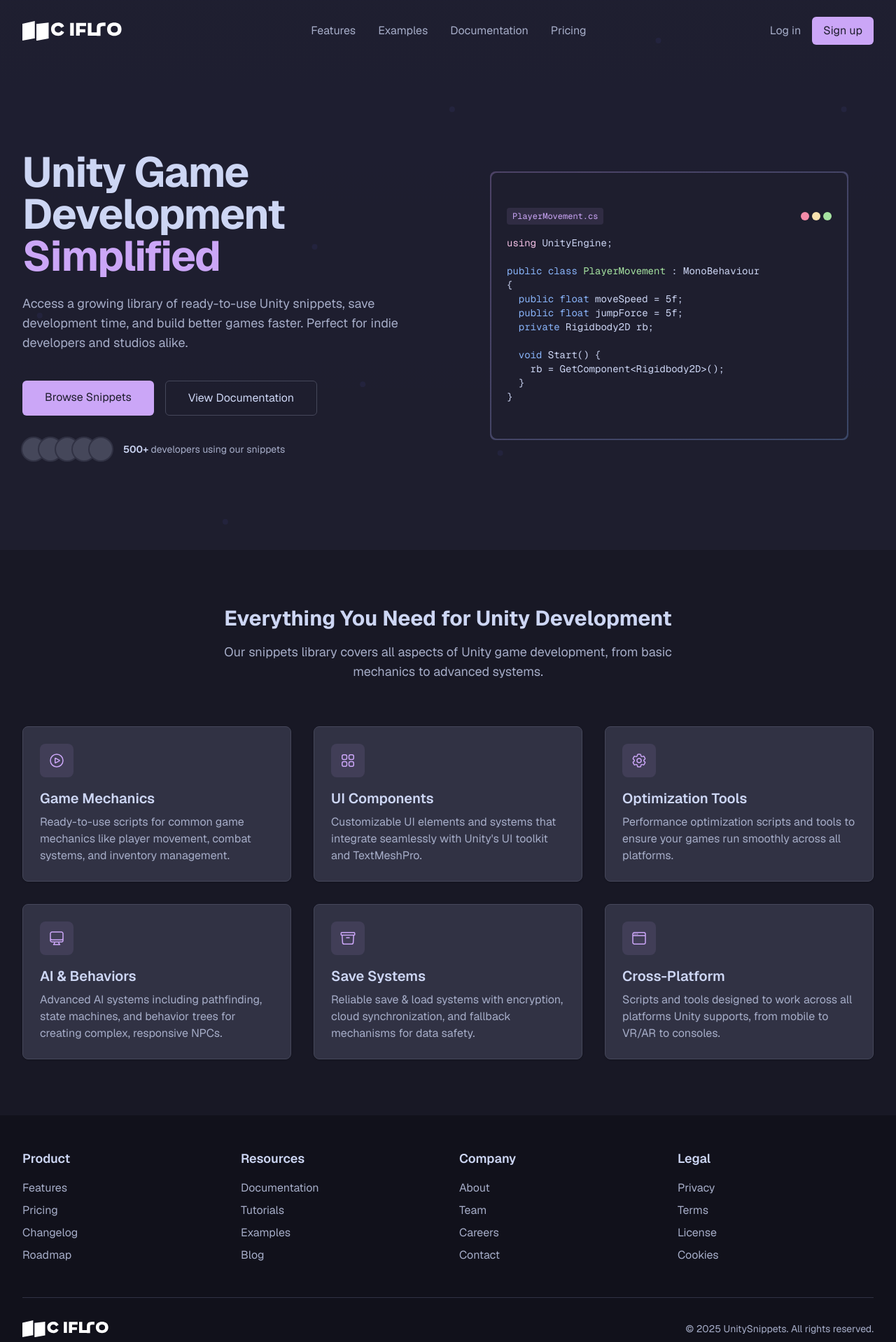
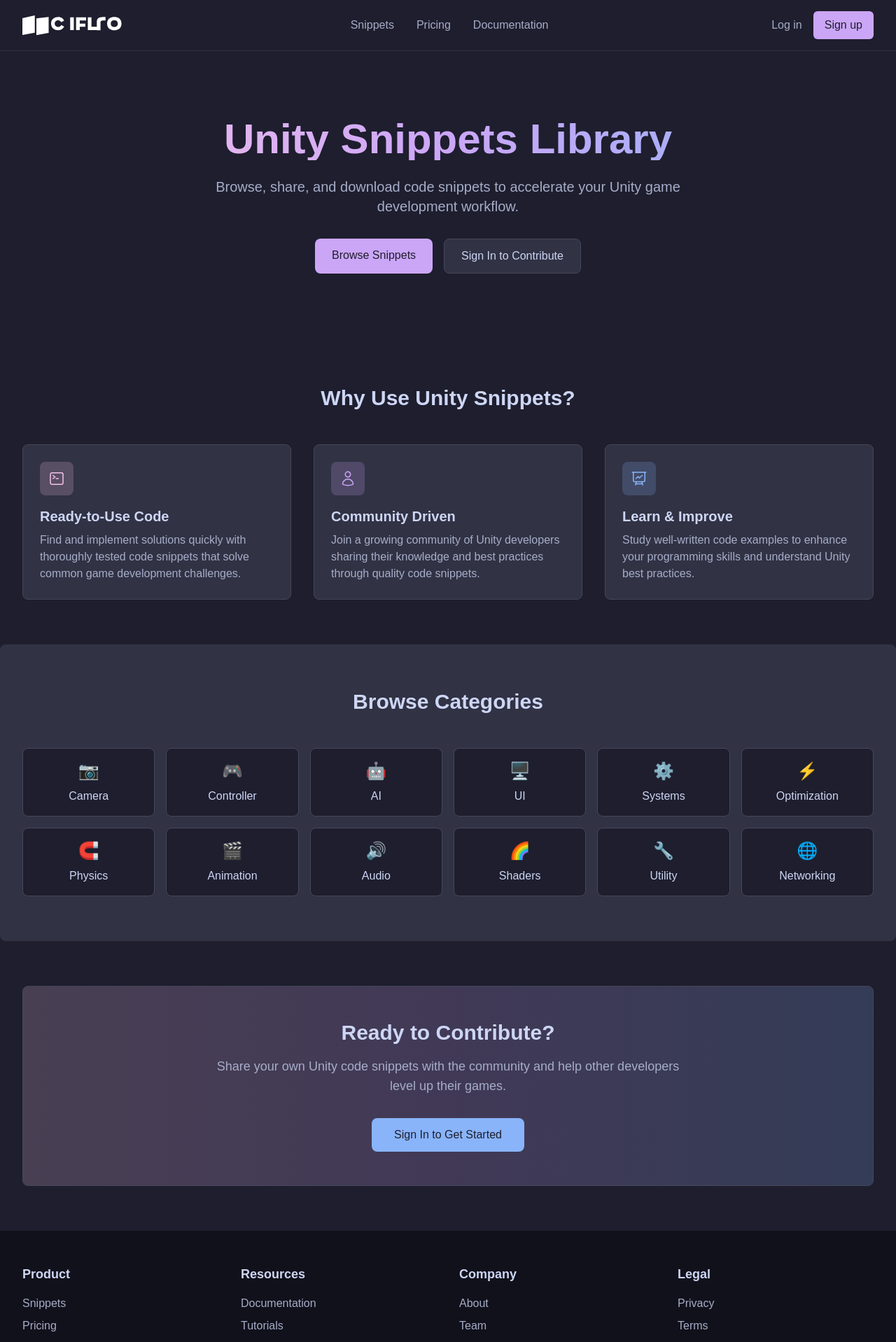
Before and after one commit to UnitySnippets/project-web, a Next.js app in the folder frontend/: page / in a window 1280 px wide. Shown: the top 1918 px of the page at 70% size. Built offline with nearby package versions, Linux system fonts and the light colour scheme.

Commit message:
Add home page implementation

```diff
--- a/frontend/app/page.tsx
+++ b/frontend/app/page.tsx
@@ -1,296 +1,133 @@
-import Image from "next/image";
-import Link from "next/link";
+import Link from 'next/link';
+import Header from './components/Header';
+import Footer from './components/Footer';
 
 export default function Home() {
   return (
-    <div className="min-h-screen font-[family-name:var(--font-geist-sans)] bg-[#1e1e2e] text-[#cdd6f4]">
+    <div className="min-h-screen bg-[#1e1e2e] text-[#cdd6f4]">
+      <Header />
+
       {/* Hero Section */}
-      <div className="relative overflow-hidden">
-        {/* Background */}
-        <div className="absolute inset-0 z-0">
-          <Image
-            src="/hero-bg.svg"
-            alt="Background pattern"
-            fill
-            priority
-            className="object-cover opacity-30"
-          />
-        </div>
-
-        {/* Header */}
-        <header className="relative z-10 max-w-7xl mx-auto px-4 sm:px-6 lg:px-8 py-6">
-          <div className="flex justify-between items-center">
-            <div className="flex items-center">
-              <Image
-                src="/logo.svg"
-                alt="UnitySnippets Logo"
-                width={150}
-                height={32}
-                priority
-                className="invert"
-              />
-            </div>
-            <nav className="hidden md:flex space-x-8">
-              <Link href="#features" className="text-[#a6adc8] hover:text-[#b4befe] transition duration-200">
-                Features
-              </Link>
-              <Link href="#examples" className="text-[#a6adc8] hover:text-[#b4befe] transition duration-200">
-                Examples
-              </Link>
-              <Link href="#docs" className="text-[#a6adc8] hover:text-[#b4befe] transition duration-200">
-                Documentation
-              </Link>
-              <Link href="#pricing" className="text-[#a6adc8] hover:text-[#b4befe] transition duration-200">
-                Pricing
-              </Link>
-            </nav>
-            <div className="hidden md:flex items-center space-x-4">
-              <Link
-                href="/login"
-                className="text-[#a6adc8] hover:text-[#b4befe] transition duration-200"
-              >
-                Log in
-              </Link>
-              <Link
-                href="/signup"
-                className="bg-[#cba6f7] hover:bg-[#b4befe] text-[#1e1e2e] px-4 py-2 rounded-md transition duration-200"
-              >
-                Sign up
-              </Link>
-            </div>
-            <button className="md:hidden text-[#a6adc8] hover:text-[#b4befe]">
-              <svg xmlns="http://www.w3.org/2000/svg" fill="none" viewBox="0 0 24 24" strokeWidth={1.5} stroke="currentColor" className="w-6 h-6">
-                <path strokeLinecap="round" strokeLinejoin="round" d="M3.75 6.75h16.5M3.75 12h16.5m-16.5 5.25h16.5" />
-              </svg>
-            </button>
-          </div>
-        </header>
-
-        {/* Hero Content */}
-        <div className="relative z-10 max-w-7xl mx-auto px-4 sm:px-6 lg:px-8 py-24 md:py-32">
-          <div className="grid md:grid-cols-2 gap-12 items-center">
-            <div>
-              <h1 className="text-4xl md:text-5xl lg:text-6xl font-bold tracking-tight text-[#cdd6f4]">
-                Unity Game Development
-                <span className="text-[#cba6f7]"> Simplified</span>
+      <section className="py-16 md:py-24 px-4 sm:px-6 lg:px-8 max-w-7xl mx-auto">
+        <div className="text-center">
+          <h1 className="text-4xl md:text-5xl lg:text-6xl font-bold mb-6 bg-gradient-to-r from-[#f5c2e7] via-[#cba6f7] to-[#89b4fa] text-transparent bg-clip-text">
+            Unity Snippets Library
           </h1>
-              <p className="mt-6 text-lg text-[#a6adc8] max-w-2xl">
-                Access a growing library of ready-to-use Unity snippets, save development time,
-                and build better games faster. Perfect for indie developers and studios alike.
+          <p className="text-xl max-w-3xl mx-auto mb-8 text-[#a6adc8]">
+            Browse, share, and download code snippets to accelerate your Unity game development workflow.
           </p>
-              <div className="mt-10 flex flex-col sm:flex-row gap-4">
+          <div className="flex flex-col sm:flex-row justify-center gap-4">
             <Link
               href="/snippets"
-                  className="bg-[#cba6f7] hover:bg-[#b4befe] text-[#1e1e2e] px-8 py-3 rounded-md text-center transition duration-200 flex-1 sm:flex-none"
+              className="px-6 py-3 bg-[#cba6f7] text-[#1e1e2e] font-medium rounded-lg hover:bg-[#f5c2e7] transition-colors duration-300"
             >
               Browse Snippets
             </Link>
             <Link
-                  href="/docs"
-                  className="border border-[#45475a] hover:border-[#b4befe] hover:text-[#b4befe] px-8 py-3 rounded-md text-center transition duration-200 flex-1 sm:flex-none"
+              href="/api/auth/signin"
+              className="px-6 py-3 bg-[#313244] text-[#cdd6f4] font-medium rounded-lg border border-[#45475a] hover:bg-[#45475a] transition-colors duration-300"
             >
-                  View Documentation
+              Sign In to Contribute
             </Link>
-              </div>
-              <div className="mt-8 flex items-center">
-                <div className="flex -space-x-2">
-                  {[1, 2, 3, 4, 5].map((i) => (
-                    <div
-                      key={i}
-                      className="inline-block h-8 w-8 rounded-full ring-2 ring-[#313244] bg-[#45475a]"
-                    />
-                  ))}
-                </div>
-                <p className="ml-4 text-sm text-[#a6adc8]">
-                  <span className="font-semibold text-[#cdd6f4]">500+</span> developers using our snippets
-                </p>
-              </div>
-            </div>
-            <div className="flex justify-center">
-              <div className="relative w-full max-w-lg h-64 md:h-96 bg-gradient-to-br from-[#cba6f7]/20 to-[#89b4fa]/20 backdrop-blur-md rounded-lg p-1">
-                <div className="absolute inset-0 bg-gradient-to-br from-[#cba6f7]/10 to-[#89b4fa]/10 rounded-lg" />
-                <div className="absolute inset-0.5 bg-[#1e1e2e] rounded-lg" />
-                <div className="absolute inset-0 flex items-center justify-center p-6">
-                  <div className="w-full space-y-4">
-                    <div className="flex items-center justify-between">
-                      <div className="bg-[#cba6f7]/10 rounded px-2 py-1 text-xs font-mono text-[#cba6f7]">
-                        PlayerMovement.cs
-                      </div>
-                      <div className="flex space-x-1">
-                        <div className="h-3 w-3 rounded-full bg-[#f38ba8]" />
-                        <div className="h-3 w-3 rounded-full bg-[#f9e2af]" />
-                        <div className="h-3 w-3 rounded-full bg-[#a6e3a1]" />
-                      </div>
-                    </div>
-                    <div className="text-xs md:text-sm font-mono text-[#cdd6f4] overflow-hidden">
-                      <p><span className="text-[#f5c2e7]">using</span> UnityEngine;</p>
-                      <p>&nbsp;</p>
-                      <p><span className="text-[#89b4fa]">public class</span> <span className="text-[#a6e3a1]">PlayerMovement</span> : MonoBehaviour</p>
-                      <p>&#123;</p>
-                      <p>&nbsp;&nbsp;<span className="text-[#89b4fa]">public float</span> moveSpeed = 5f;</p>
-                      <p>&nbsp;&nbsp;<span className="text-[#89b4fa]">public float</span> jumpForce = 5f;</p>
-                      <p>&nbsp;&nbsp;<span className="text-[#89b4fa]">private</span> Rigidbody2D rb;</p>
-                      <p>&nbsp;</p>
-                      <p>&nbsp;&nbsp;<span className="text-[#89b4fa]">void</span> Start() &#123;</p>
-                      <p>&nbsp;&nbsp;&nbsp;&nbsp;rb = GetComponent&lt;Rigidbody2D&gt;();</p>
-                      <p>&nbsp;&nbsp;&#125;</p>
-                      <p>&#125;</p>
-                    </div>
-                  </div>
-                </div>
-              </div>
-            </div>
-          </div>
-        </div>
-      </div>
-
-      {/* Feature Section */}
-      <section id="features" className="py-20 bg-[#181825]">
-        <div className="max-w-7xl mx-auto px-4 sm:px-6 lg:px-8">
-          <div className="text-center">
-            <h2 className="text-3xl font-bold text-[#cdd6f4]">
-              Everything You Need for Unity Development
-            </h2>
-            <p className="mt-4 text-lg text-[#a6adc8] max-w-2xl mx-auto">
-              Our snippets library covers all aspects of Unity game development,
-              from basic mechanics to advanced systems.
-            </p>
-          </div>
-
-          <div className="mt-16 grid gap-8 md:grid-cols-2 lg:grid-cols-3">
-            {features.map((feature, index) => (
-              <div
-                key={index}
-                className="bg-[#313244] p-6 rounded-lg shadow-sm border border-[#45475a]"
-              >
-                <div className="w-12 h-12 bg-[#cba6f7]/10 rounded-lg flex items-center justify-center text-[#cba6f7] mb-4">
-                  {feature.icon}
-                </div>
-                <h3 className="text-xl font-semibold text-[#cdd6f4]">{feature.title}</h3>
-                <p className="mt-2 text-[#a6adc8]">{feature.description}</p>
-              </div>
-            ))}
           </div>
         </div>
       </section>
 
-      {/* Footer */}
-      <footer className="bg-[#11111b] py-12">
-        <div className="max-w-7xl mx-auto px-4 sm:px-6 lg:px-8">
-          <div className="grid grid-cols-2 md:grid-cols-4 gap-8">
-            <div>
-              <h3 className="text-lg font-semibold mb-4 text-[#cdd6f4]">Product</h3>
-              <ul className="space-y-2">
-                <li><Link href="#" className="text-[#a6adc8] hover:text-[#b4befe] transition">Features</Link></li>
-                <li><Link href="#" className="text-[#a6adc8] hover:text-[#b4befe] transition">Pricing</Link></li>
-                <li><Link href="#" className="text-[#a6adc8] hover:text-[#b4befe] transition">Changelog</Link></li>
-                <li><Link href="#" className="text-[#a6adc8] hover:text-[#b4befe] transition">Roadmap</Link></li>
-              </ul>
+      {/* Features Section */}
+      <section className="py-16 px-4 sm:px-6 lg:px-8 max-w-7xl mx-auto">
+        <h2 className="text-3xl font-bold text-center mb-12 text-[#cdd6f4]">
+          Why Use Unity Snippets?
+        </h2>
+        <div className="grid md:grid-cols-3 gap-8">
+          <div className="bg-[#313244] p-6 rounded-lg border border-[#45475a]">
+            <div className="w-12 h-12 bg-[#f5c2e7]/20 flex items-center justify-center rounded-lg mb-4">
+              <svg xmlns="http://www.w3.org/2000/svg" fill="none" viewBox="0 0 24 24" strokeWidth={1.5} stroke="currentColor" className="w-6 h-6 text-[#f5c2e7]">
+                <path strokeLinecap="round" strokeLinejoin="round" d="M6.75 7.5l3 2.25-3 2.25m4.5 0h3m-9 8.25h13.5A2.25 2.25 0 0021 18V6a2.25 2.25 0 00-2.25-2.25H5.25A2.25 2.25 0 003 6v12a2.25 2.25 0 002.25 2.25z" />
+              </svg>
             </div>
-            <div>
-              <h3 className="text-lg font-semibold mb-4 text-[#cdd6f4]">Resources</h3>
-              <ul className="space-y-2">
-                <li><Link href="#" className="text-[#a6adc8] hover:text-[#b4befe] transition">Documentation</Link></li>
-                <li><Link href="#" className="text-[#a6adc8] hover:text-[#b4befe] transition">Tutorials</Link></li>
-                <li><Link href="#" className="text-[#a6adc8] hover:text-[#b4befe] transition">Examples</Link></li>
-                <li><Link href="#" className="text-[#a6adc8] hover:text-[#b4befe] transition">Blog</Link></li>
-              </ul>
+            <h3 className="text-xl font-semibold mb-2">Ready-to-Use Code</h3>
+            <p className="text-[#a6adc8]">
+              Find and implement solutions quickly with thoroughly tested code snippets that solve common game development challenges.
+            </p>
           </div>
-            <div>
-              <h3 className="text-lg font-semibold mb-4 text-[#cdd6f4]">Company</h3>
-              <ul className="space-y-2">
-                <li><Link href="#" className="text-[#a6adc8] hover:text-[#b4befe] transition">About</Link></li>
-                <li><Link href="#" className="text-[#a6adc8] hover:text-[#b4befe] transition">Team</Link></li>
-                <li><Link href="#" className="text-[#a6adc8] hover:text-[#b4befe] transition">Careers</Link></li>
-                <li><Link href="#" className="text-[#a6adc8] hover:text-[#b4befe] transition">Contact</Link></li>
-              </ul>
+
+          <div className="bg-[#313244] p-6 rounded-lg border border-[#45475a]">
+            <div className="w-12 h-12 bg-[#cba6f7]/20 flex items-center justify-center rounded-lg mb-4">
+              <svg xmlns="http://www.w3.org/2000/svg" fill="none" viewBox="0 0 24 24" strokeWidth={1.5} stroke="currentColor" className="w-6 h-6 text-[#cba6f7]">
+                <path strokeLinecap="round" strokeLinejoin="round" d="M15.75 6a3.75 3.75 0 11-7.5 0 3.75 3.75 0 017.5 0zM4.501 20.118a7.5 7.5 0 0114.998 0A17.933 17.933 0 0112 21.75c-2.676 0-5.216-.584-7.499-1.632z" />
+              </svg>
             </div>
-            <div>
-              <h3 className="text-lg font-semibold mb-4 text-[#cdd6f4]">Legal</h3>
-              <ul className="space-y-2">
-                <li><Link href="#" className="text-[#a6adc8] hover:text-[#b4befe] transition">Privacy</Link></li>
-                <li><Link href="#" className="text-[#a6adc8] hover:text-[#b4befe] transition">Terms</Link></li>
-                <li><Link href="#" className="text-[#a6adc8] hover:text-[#b4befe] transition">License</Link></li>
-                <li><Link href="#" className="text-[#a6adc8] hover:text-[#b4befe] transition">Cookies</Link></li>
-              </ul>
+            <h3 className="text-xl font-semibold mb-2">Community Driven</h3>
+            <p className="text-[#a6adc8]">
+              Join a growing community of Unity developers sharing their knowledge and best practices through quality code snippets.
+            </p>
+          </div>
+
+          <div className="bg-[#313244] p-6 rounded-lg border border-[#45475a]">
+            <div className="w-12 h-12 bg-[#89b4fa]/20 flex items-center justify-center rounded-lg mb-4">
+              <svg xmlns="http://www.w3.org/2000/svg" fill="none" viewBox="0 0 24 24" strokeWidth={1.5} stroke="currentColor" className="w-6 h-6 text-[#89b4fa]">
+                <path strokeLinecap="round" strokeLinejoin="round" d="M3.75 3v11.25A2.25 2.25 0 006 16.5h2.25M3.75 3h-1.5m1.5 0h16.5m0 0h1.5m-1.5 0v11.25A2.25 2.25 0 0118 16.5h-2.25m-7.5 0h7.5m-7.5 0l-1 3m8.5-3l1 3m0 0l.5 1.5m-.5-1.5h-9.5m0 0l-.5 1.5m.75-9l3-3 2.148 2.148A12.061 12.061 0 0116.5 7.605" />
+              </svg>
+            </div>
+            <h3 className="text-xl font-semibold mb-2">Learn & Improve</h3>
+            <p className="text-[#a6adc8]">
+              Study well-written code examples to enhance your programming skills and understand Unity best practices.
+            </p>
           </div>
         </div>
-          <div className="mt-12 pt-8 border-t border-[#313244] flex flex-col md:flex-row justify-between items-center">
-            <div className="flex items-center">
-              <Image
-                src="/logo.svg"
-                alt="UnitySnippets Logo"
-                width={130}
-                height={28}
-                className="invert"
-              />
+      </section>
+
+      {/* Categories Section */}
+      <section className="py-16 px-4 sm:px-6 lg:px-8 max-w-7xl mx-auto bg-[#313244] rounded-lg">
+        <h2 className="text-3xl font-bold text-center mb-12 text-[#cdd6f4]">
+          Browse Categories
+        </h2>
+        <div className="grid grid-cols-2 md:grid-cols-3 lg:grid-cols-6 gap-4">
+          {[
+            { name: 'Camera', icon: '📷' },
+            { name: 'Controller', icon: '🎮' },
+            { name: 'AI', icon: '🤖' },
+            { name: 'UI', icon: '🖥️' },
+            { name: 'Systems', icon: '⚙️' },
+            { name: 'Optimization', icon: '⚡' },
+            { name: 'Physics', icon: '🧲' },
+            { name: 'Animation', icon: '🎬' },
+            { name: 'Audio', icon: '🔊' },
+            { name: 'Shaders', icon: '🌈' },
+            { name: 'Utility', icon: '🔧' },
+            { name: 'Networking', icon: '🌐' },
+          ].map((category) => (
+            <Link
+              key={category.name}
+              href={`/snippets?category=${category.name}`}
+              className="flex flex-col items-center justify-center p-4 bg-[#1e1e2e] rounded-lg border border-[#45475a] hover:border-[#89b4fa] transition-colors"
+            >
+              <span className="text-2xl mb-2">{category.icon}</span>
+              <span className="font-medium">{category.name}</span>
+            </Link>
+          ))}
         </div>
-            <div className="mt-4 md:mt-0 text-[#a6adc8] text-sm">
-              © {new Date().getFullYear()} UnitySnippets. All rights reserved.
+      </section>
+
+      {/* CTA Section */}
+      <section className="py-16 px-4 sm:px-6 lg:px-8 max-w-7xl mx-auto text-center">
+        <div className="bg-gradient-to-r from-[#f5c2e7]/20 via-[#cba6f7]/20 to-[#89b4fa]/20 p-8 sm:p-12 rounded-lg border border-[#45475a]">
+          <h2 className="text-3xl font-bold mb-4 text-[#cdd6f4]">
+            Ready to Contribute?
+          </h2>
+          <p className="text-lg max-w-2xl mx-auto mb-8 text-[#a6adc8]">
+            Share your own Unity code snippets with the community and help other developers level up their games.
+          </p>
+          <Link
+            href="/api/auth/signin"
+            className="px-8 py-3 bg-[#89b4fa] text-[#1e1e2e] font-medium rounded-lg hover:bg-[#b4befe] transition-colors duration-300 inline-block"
+          >
+            Sign In to Get Started
+          </Link>
         </div>
-          </div>
-        </div>
-      </footer>
+      </section>
+
+      <Footer />
     </div>
   );
 }
-
-// Features data
-const features = [
-  {
-    title: "Game Mechanics",
-    description: "Ready-to-use scripts for common game mechanics like player movement, combat systems, and inventory management.",
-    icon: (
-      <svg xmlns="http://www.w3.org/2000/svg" fill="none" viewBox="0 0 24 24" strokeWidth={1.5} stroke="currentColor" className="w-6 h-6">
-        <path strokeLinecap="round" strokeLinejoin="round" d="M21 12a9 9 0 11-18 0 9 9 0 0118 0z" />
-        <path strokeLinecap="round" strokeLinejoin="round" d="M15.91 11.672a.375.375 0 010 .656l-5.603 3.113a.375.375 0 01-.557-.328V8.887c0-.286.307-.466.557-.327l5.603 3.112z" />
-      </svg>
-    ),
-  },
-  {
-    title: "UI Components",
-    description: "Customizable UI elements and systems that integrate seamlessly with Unity's UI toolkit and TextMeshPro.",
-    icon: (
-      <svg xmlns="http://www.w3.org/2000/svg" fill="none" viewBox="0 0 24 24" strokeWidth={1.5} stroke="currentColor" className="w-6 h-6">
-        <path strokeLinecap="round" strokeLinejoin="round" d="M3.75 6A2.25 2.25 0 016 3.75h2.25A2.25 2.25 0 0110.5 6v2.25a2.25 2.25 0 01-2.25 2.25H6a2.25 2.25 0 01-2.25-2.25V6zM3.75 15.75A2.25 2.25 0 016 13.5h2.25a2.25 2.25 0 012.25 2.25V18a2.25 2.25 0 01-2.25 2.25H6A2.25 2.25 0 013.75 18v-2.25zM13.5 6a2.25 2.25 0 012.25-2.25H18A2.25 2.25 0 0120.25 6v2.25A2.25 2.25 0 0118 10.5h-2.25a2.25 2.25 0 01-2.25-2.25V6zM13.5 15.75a2.25 2.25 0 012.25-2.25H18a2.25 2.25 0 012.25 2.25V18A2.25 2.25 0 0118 20.25h-2.25A2.25 2.25 0 0113.5 18v-2.25z" />
-      </svg>
-    ),
-  },
-  {
-    title: "Optimization Tools",
-    description: "Performance optimization scripts and tools to ensure your games run smoothly across all platforms.",
-    icon: (
-      <svg xmlns="http://www.w3.org/2000/svg" fill="none" viewBox="0 0 24 24" strokeWidth={1.5} stroke="currentColor" className="w-6 h-6">
-        <path strokeLinecap="round" strokeLinejoin="round" d="M9.594 3.94c.09-.542.56-.94 1.11-.94h2.593c.55 0 1.02.398 1.11.94l.213 1.281c.063.374.313.686.645.87.074.04.147.083.22.127.324.196.72.257 1.075.124l1.217-.456a1.125 1.125 0 011.37.49l1.296 2.247a1.125 1.125 0 01-.26 1.431l-1.003.827c-.293.24-.438.613-.431.992a6.759 6.759 0 010 .255c-.007.378.138.75.43.99l1.005.828c.424.35.534.954.26 1.43l-1.298 2.247a1.125 1.125 0 01-1.369.491l-1.217-.456c-.355-.133-.75-.072-1.076.124a6.57 6.57 0 01-.22.128c-.331.183-.581.495-.644.869l-.213 1.28c-.09.543-.56.941-1.11.941h-2.594c-.55 0-1.02-.398-1.11-.94l-.213-1.281c-.062-.374-.312-.686-.644-.87a6.52 6.52 0 01-.22-.127c-.325-.196-.72-.257-1.076-.124l-1.217.456a1.125 1.125 0 01-1.369-.49l-1.297-2.247a1.125 1.125 0 01.26-1.431l1.004-.827c.292-.24.437-.613.43-.992a6.932 6.932 0 010-.255c.007-.378-.138-.75-.43-.99l-1.004-.828a1.125 1.125 0 01-.26-1.43l1.297-2.247a1.125 1.125 0 011.37-.491l1.216.456c.356.133.751.072 1.076-.124.072-.044.146-.087.22-.128.332-.183.582-.495.644-.869l.214-1.281z" />
-        <path strokeLinecap="round" strokeLinejoin="round" d="M15 12a3 3 0 11-6 0 3 3 0 016 0z" />
-      </svg>
-    ),
-  },
-  {
-    title: "AI & Behaviors",
-    description: "Advanced AI systems including pathfinding, state machines, and behavior trees for creating complex, responsive NPCs.",
-    icon: (
-      <svg xmlns="http://www.w3.org/2000/svg" fill="none" viewBox="0 0 24 24" strokeWidth={1.5} stroke="currentColor" className="w-6 h-6">
-        <path strokeLinecap="round" strokeLinejoin="round" d="M9 17.25v1.007a3 3 0 01-.879 2.122L7.5 21h9l-.621-.621A3 3 0 0115 18.257V17.25m6-12V15a2.25 2.25 0 01-2.25 2.25H5.25A2.25 2.25 0 013 15V5.25m18 0A2.25 2.25 0 0018.75 3H5.25A2.25 2.25 0 003 5.25m18 0V12a2.25 2.25 0 01-2.25 2.25H5.25A2.25 2.25 0 013 12V5.25" />
-      </svg>
-    ),
-  },
-  {
-    title: "Save Systems",
-    description: "Reliable save & load systems with encryption, cloud synchronization, and fallback mechanisms for data safety.",
-    icon: (
-      <svg xmlns="http://www.w3.org/2000/svg" fill="none" viewBox="0 0 24 24" strokeWidth={1.5} stroke="currentColor" className="w-6 h-6">
-        <path strokeLinecap="round" strokeLinejoin="round" d="M20.25 7.5l-.625 10.632a2.25 2.25 0 01-2.247 2.118H6.622a2.25 2.25 0 01-2.247-2.118L3.75 7.5M10 11.25h4M3.375 7.5h17.25c.621 0 1.125-.504 1.125-1.125v-1.5c0-.621-.504-1.125-1.125-1.125H3.375c-.621 0-1.125.504-1.125 1.125v1.5c0 .621.504 1.125 1.125 1.125z" />
-      </svg>
-    ),
-  },
-  {
-    title: "Cross-Platform",
-    description: "Scripts and tools designed to work across all platforms Unity supports, from mobile to VR/AR to consoles.",
-    icon: (
-      <svg xmlns="http://www.w3.org/2000/svg" fill="none" viewBox="0 0 24 24" strokeWidth={1.5} stroke="currentColor" className="w-6 h-6">
-        <path strokeLinecap="round" strokeLinejoin="round" d="M3 8.25V18a2.25 2.25 0 002.25 2.25h13.5A2.25 2.25 0 0021 18V8.25m-18 0V6a2.25 2.25 0 012.25-2.25h13.5A2.25 2.25 0 0121 6v2.25m-18 0h18M5.25 6h.008v.008H5.25V6zM7.5 6h.008v.008H7.5V6zm2.25 0h.008v.008H9.75V6z" />
-      </svg>
-    ),
-  },
-];
```
Lines whose indentation alone changed are shown as unchanged.
